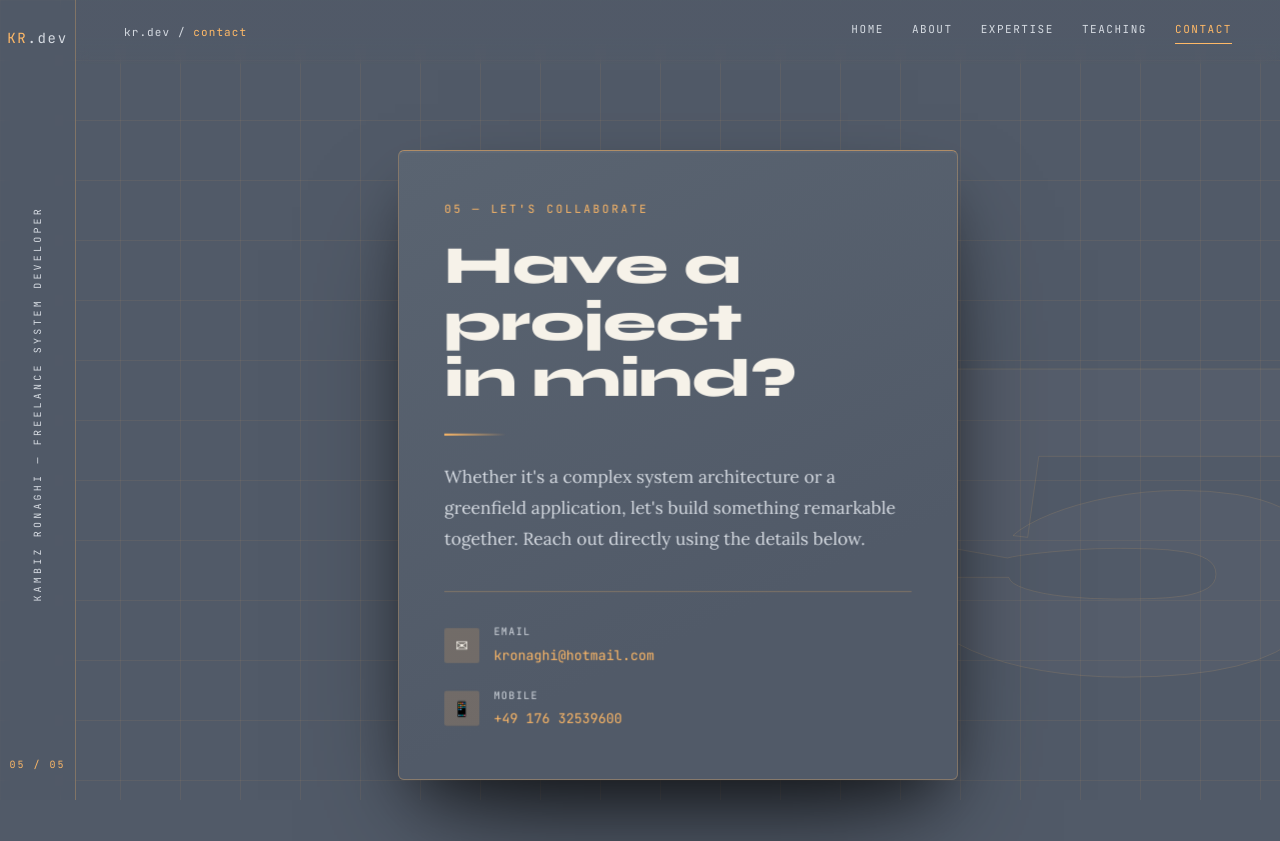
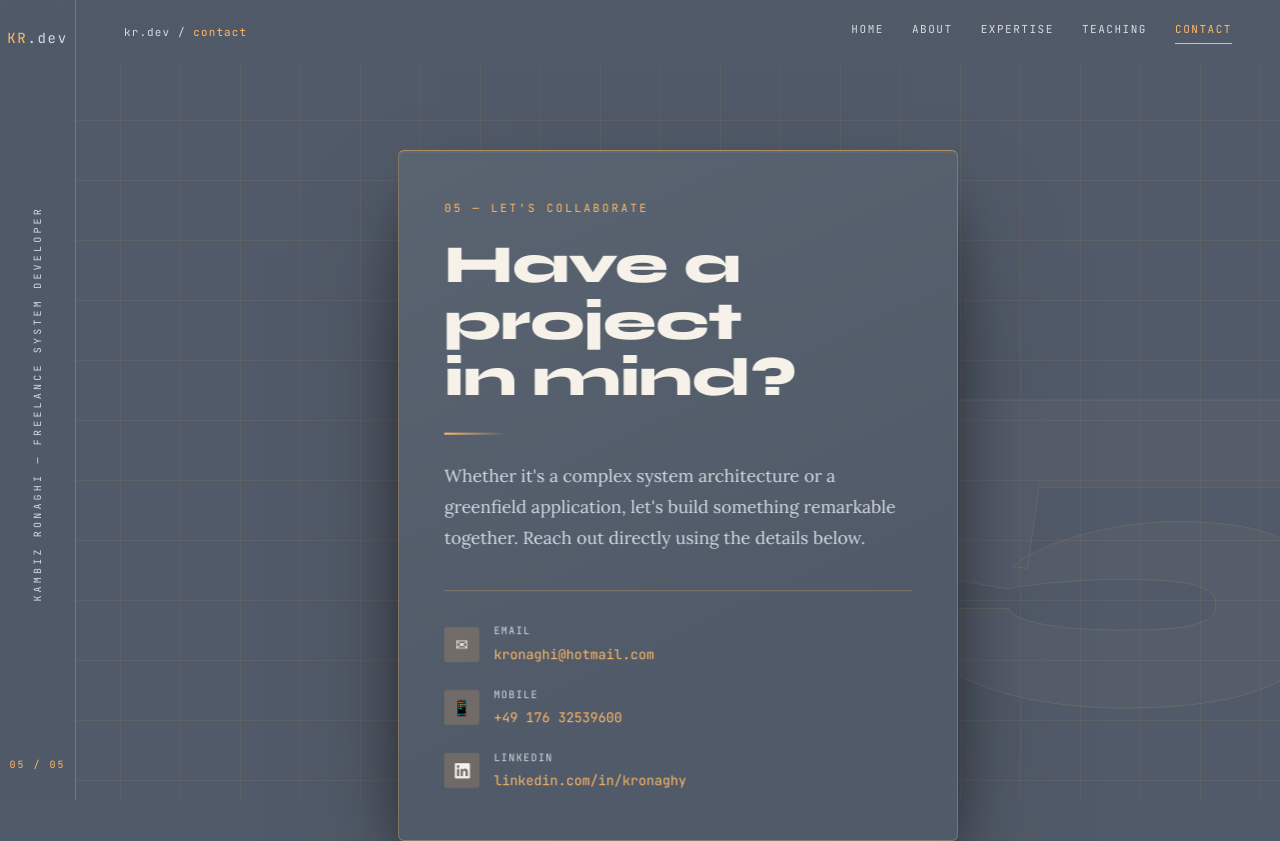
Before and after one commit to kronaghi/kronaghi, a plain HTML site: page contact.html in a window 1280 px wide. Shown: the top 841 px of the page. Drawn offline with Linux system fonts and the light colour scheme.

Commit message:
Add LinkedIn link to contact card
Co-Authored-By: Claude Opus 4.8 <noreply@anthropic.com>

```diff
--- a/contact.html
+++ b/contact.html
@@ -54,6 +54,15 @@
                 <a href="tel:+4917632539600">+49 176 32539600</a>
               </div>
             </div>
+            <div class="contact-detail-row">
+              <div class="contact-detail-icon">
+                <svg viewBox="0 0 24 24" width="15" height="15" fill="currentColor" aria-hidden="true"><path d="M20.45 20.45h-3.56v-5.57c0-1.33-.02-3.04-1.85-3.04-1.85 0-2.14 1.45-2.14 2.94v5.67H9.34V9h3.42v1.56h.05c.48-.9 1.64-1.85 3.37-1.85 3.6 0 4.27 2.37 4.27 5.46v6.28zM5.34 7.43a2.07 2.07 0 1 1 0-4.14 2.07 2.07 0 0 1 0 4.14zM7.12 20.45H3.56V9h3.56v11.45zM22.22 0H1.77C.79 0 0 .77 0 1.73v20.54C0 23.23.79 24 1.77 24h20.45c.98 0 1.78-.77 1.78-1.73V1.73C24 .77 23.2 0 22.22 0z"/></svg>
+              </div>
+              <div class="contact-detail-text">
+                <small>LinkedIn</small>
+                <a href="https://www.linkedin.com/in/kronaghy" target="_blank" rel="noopener">linkedin.com/in/kronaghy</a>
+              </div>
+            </div>
           </div>
         </div>
       </div>
```
